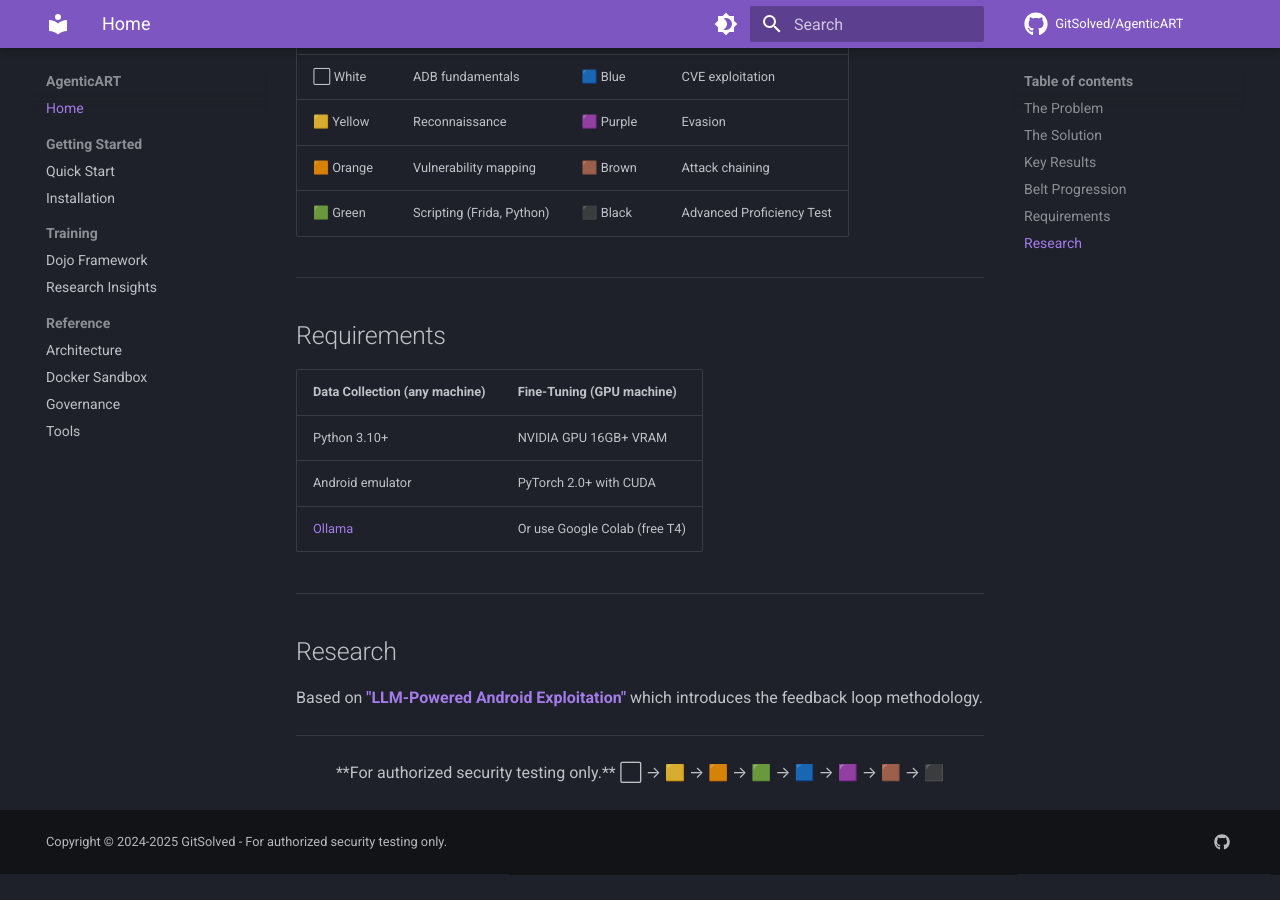
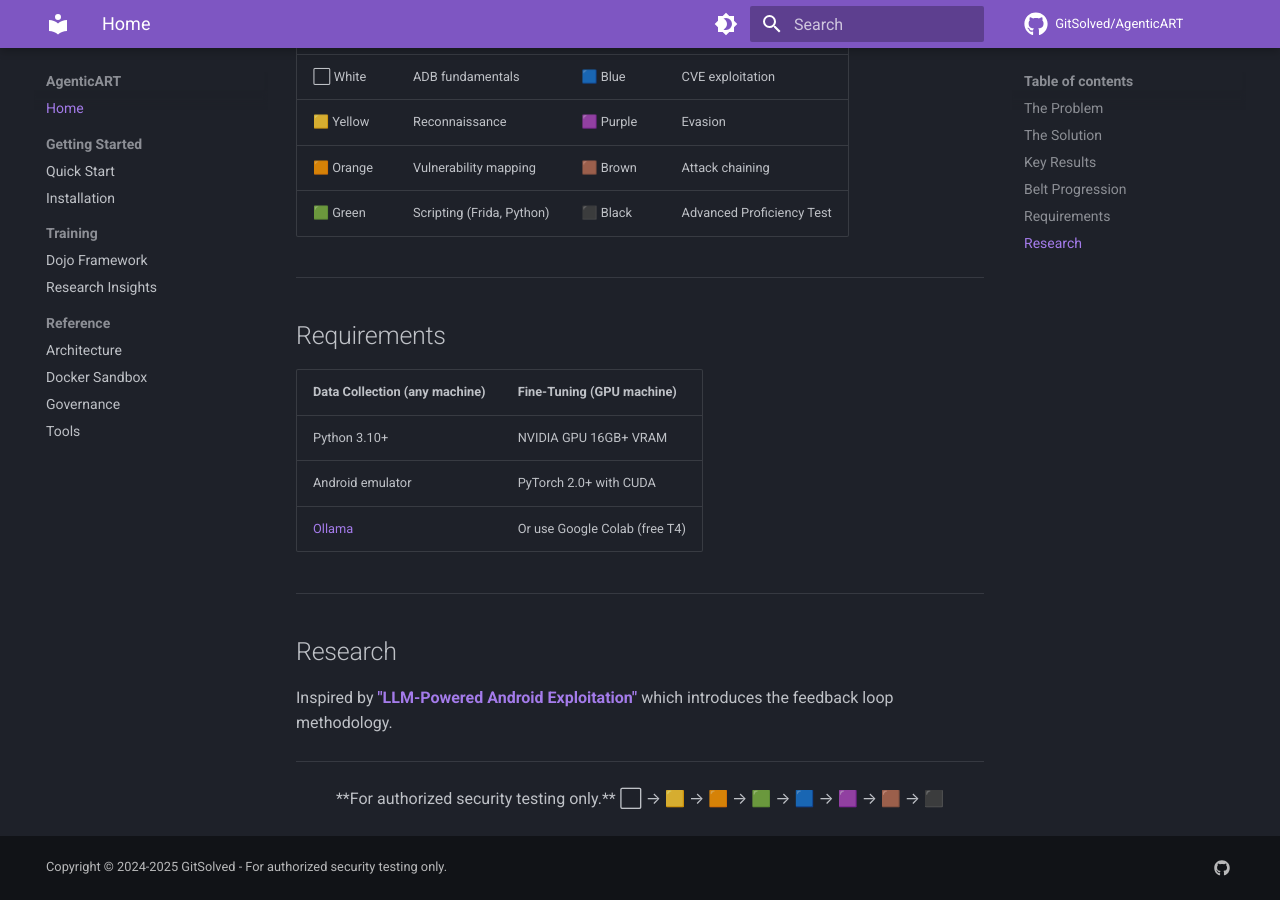
Before and after one commit to GitSolved/AgenticART, an MkDocs documentation site: the page built from docs/index.md, in a window 1280 px wide and 900 px high, scrolled down 1446 px. Built offline with MkDocs 1.6.1 and Material for MkDocs 9.7.7, drawn with Linux system fonts in a browser that asks for light colours; comment, search, counter and statistics services are not loaded; before the commit the page ends 2320 px from its top, so only the background shows below that.

Commit message:
docs: change 'Based on' to 'Inspired by' in index.md
🤖 Generated with [Claude Code](https://claude.com/claude-code)

Co-Authored-By: Claude Opus 4.5 <noreply@anthropic.com>

```diff
--- a/docs/index.md
+++ b/docs/index.md
@@ -77,7 +77,7 @@ Models advance through structured difficulty levels:
 
 ## Research
 
-Based on [**"LLM-Powered Android Exploitation"**](https://arxiv.org/abs/2509.07933) which introduces the feedback loop methodology.
+Inspired by [**"LLM-Powered Android Exploitation"**](https://arxiv.org/abs/2509.07933) which introduces the feedback loop methodology.
 
 ---
 
```
